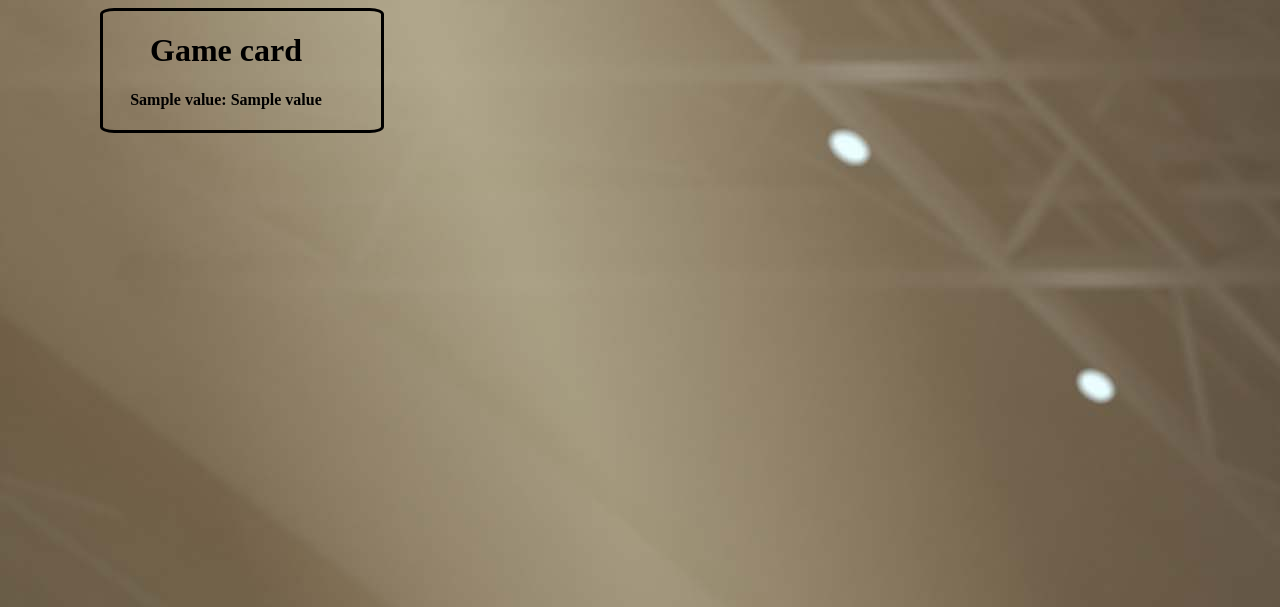
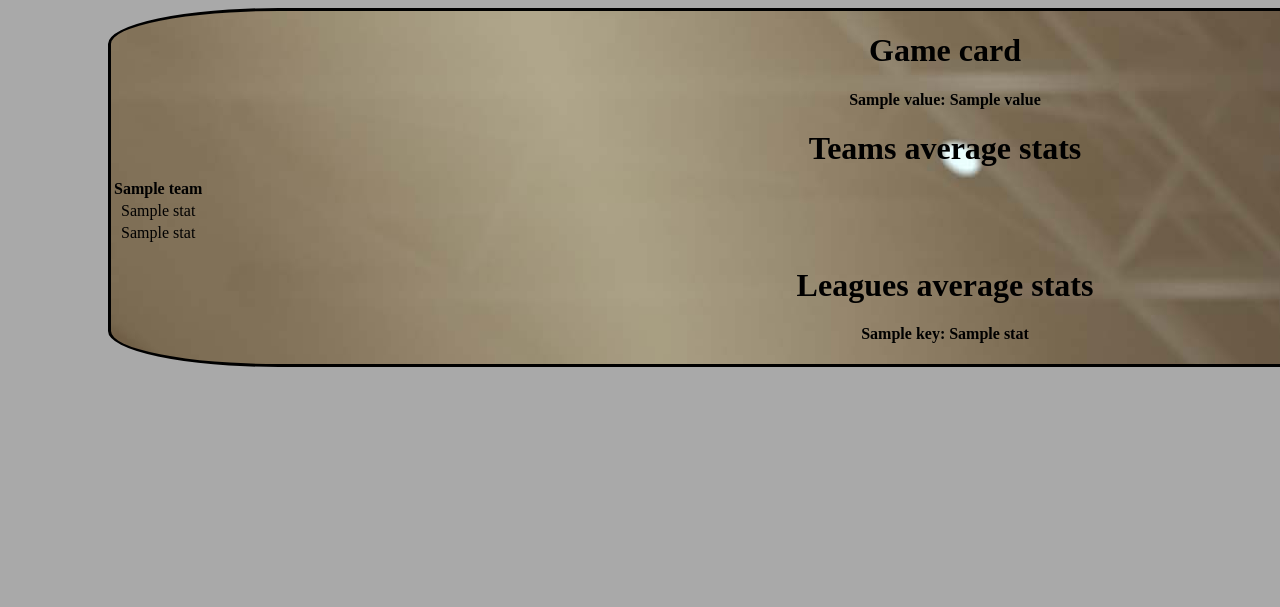
Before and after one commit to ETR93/code_academy_final, a Django app: template api/templates/get_results.html in a window 1280 px wide; the page is wider, and only the part inside the window is pictured. Shown: the top 607 px of that part. Run offline with Django 4.2, Linux system fonts and the light colour scheme; the template is opened without the code that fills it: most values are stand-ins (such as "Sample title", 1, 10 or a date in 2020); parts of the project's set-up code (start-up, migrations or seed data) failed here and were passed over.

Commit message:
FE + some BE changes

```diff
--- a/api/results/models.py
+++ b/api/results/models.py
@@ -16,3 +16,7 @@ class PostResults(models.Model):
     attack_strength = models.JSONField(default=None)
     defence_strength = models.JSONField(default=None)
     games_results = models.JSONField(default=None)
+
+
+class TeamsStatsAverage(models.Model):
+    pass
--- a/api/send_post.py
+++ b/api/send_post.py
@@ -8,4 +8,4 @@ def send_post_request():
 
 while True:
     send_post_request()
-    time.sleep(3) # time till restart every x seconds
+    time.sleep(3600) # time till restart every x seconds
--- a/api/static/style.css
+++ b/api/static/style.css
@@ -9,12 +9,26 @@ label {
 }
 
 body {
+    max-height: 1080px;
+    background-color: rgb(169,169,169);
+}
+
+.games_cards {
     border: solid;
-    border-radius: 5%;
+    border-radius: 10%;
     margin-left: 100px;
-    margin-right: 70%;
-    margin-bottom: 50%;
+    margin-right: 100px;
     text-align: center;
     min-width: 180px;
-    background-image: url("background.jpg");
+    float: left;
+    background: url("background.jpg");
+    width: 1700px;
 }
+
+.main_divs {
+    display: inline-block;
+}
+
+.stats {
+    float: right;
+}
--- a/api/templates/get_results.html
+++ b/api/templates/get_results.html
@@ -1,19 +1,47 @@
 <!DOCTYPE html>
 {% load rest_framework %}
 {% load static %}
+<head>
+    <link rel="stylesheet" href="{% static 'style.css' %}"/>
+</head>
 
-<html lang="en">
+<body>
+    <div class="games_cards">
         {% for key, value in data.items %}
-    <link rel="stylesheet" type="text/css" href="{% static 'style.css' %}"/>
             <h1>
                 Game card
             </h1>
             {% for m, n in value.items %}
-            <body>
                 <div>
                     <h4> {{ m }}: {{ n }}</h4>
                 </div>
-            </body>
             {% endfor %}
         {% endfor %}
-</html>
+        <h1> Teams average stats </h1>
+        <table>
+              <tr>
+                  {% for team in teams %}
+                    <th>{{ team }}</th>
+                  {% endfor %}
+              </tr>
+              <tr>
+                  {% for stat in home_league_avarage %}
+                    <td> {{ stat }}</td>
+                  {% endfor %}
+              </tr>
+              <tr>
+                  {% for stat in away_teams_average_defence %}
+                    <td>{{ stat }}</td>
+                  {% endfor %}
+              </tr>
+        </table>
+        <h1>
+            Leagues average stats
+        </h1>
+        {% for key, stat in leagues_average_stats.items %}
+            <div>
+                <h4> {{ key }}: {{ stat }}</h4>
+            </div>
+        {% endfor %}
+    </div>
+ </body>
```
Also changed, not shown: api/results/helpers.py (+10 -0 lines), api/results/views.py (+32 -4 lines). Lines whose indentation alone changed are shown as unchanged.
